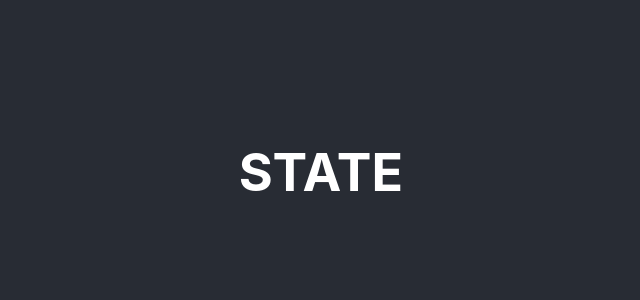
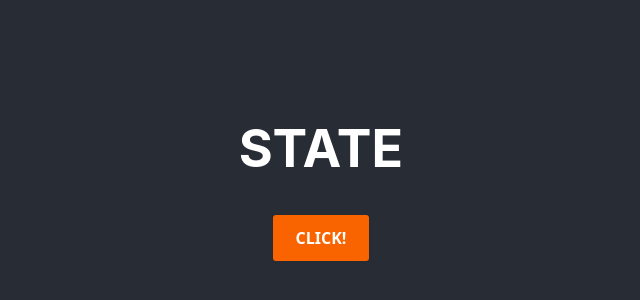
Before and after one commit to A-Kija/drontai, a React (Create React App) app in the folder r1/: page / in a window 1280 px wide. Shown: the part 228-528 px from the top of the page, without its empty margins (319-959 px from the left). Built offline with nearby package versions, Linux system fonts and the light colour scheme.

Commit message:
button click

```diff
--- a/r1/src/App.jsx
+++ b/r1/src/App.jsx
@@ -1,10 +1,22 @@
 import './App.scss';
 
 function App() {
+
+    const doJob = () => {
+        console.log('Hello');
+    }
+
+    const clicked = () => {
+        console.log('labas');
+        doJob();
+    }
+
+
     return (
         <div className="App">
             <header className="App-header">
             <h1>STATE</h1>
+            <button onClick={clicked}>CLICK!</button>
             </header>
         </div>
     );
--- a/r1/src/App.scss
+++ b/r1/src/App.scss
@@ -66,3 +66,45 @@
     color: coral;
     margin: 10px;
 }
+
+button {
+    align-items: center;
+    background-clip: padding-box;
+    background-color: #fa6400;
+    border: 1px solid transparent;
+    border-radius: .25rem;
+    box-shadow: rgba(0, 0, 0, 0.02) 0 1px 3px 0;
+    box-sizing: border-box;
+    color: #fff;
+    cursor: pointer;
+    display: inline-flex;
+    font-family: system-ui, -apple-system, system-ui, "Helvetica Neue", Helvetica, Arial, sans-serif;
+    font-size: 16px;
+    font-weight: 600;
+    justify-content: center;
+    line-height: 1.25;
+    margin: 0;
+    min-height: 3rem;
+    padding: calc(.875rem - 1px) calc(1.5rem - 1px);
+    position: relative;
+    text-decoration: none;
+    transition: all 250ms;
+    user-select: none;
+    -webkit-user-select: none;
+    touch-action: manipulation;
+    vertical-align: baseline;
+    width: auto;
+    &:hover,
+    &:focus {
+        background-color: #fb8332;
+        box-shadow: rgba(0, 0, 0, 0.1) 0 4px 12px;
+    }
+    &:hover {
+        transform: translateY(-1px);
+    }
+    &:active {
+        background-color: #c85000;
+        box-shadow: rgba(0, 0, 0, .06) 0 2px 4px;
+        transform: translateY(0);
+    }
+}
```
